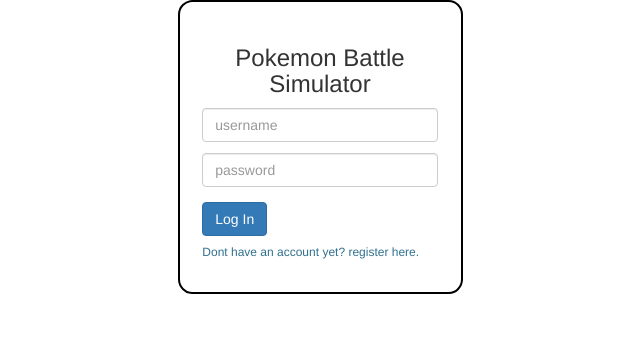
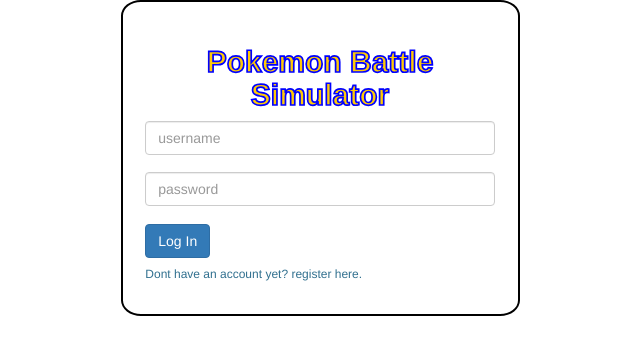
Before and after one commit to Pokemon-Battle-Simulator/Pokemon-Battle-Simulator-Frontend, an Angular app: page / in a window 1280 px wide. Shown: the top 354 px of the page, without its empty margins (320-960 px from the left). Built offline with nearby package versions, Linux system fonts and the light colour scheme.

Commit message:
style a bit

```diff
--- a/src/app/app.component.html
+++ b/src/app/app.component.html
@@ -1,7 +1,7 @@
 <div class="container">
   <!--router outlest will manages our routes based on the configuration we
   gave it in the app.module.js file-->
-  <router-outlet>
+    <router-outlet>
 
-  </router-outlet>
+    </router-outlet>
 </div>
--- a/src/app/components/authentication/authentication.component.css
+++ b/src/app/components/authentication/authentication.component.css
@@ -1,9 +1,9 @@
 .form-controller{
-  width:25% !important;
+  width:35% !important;
   margin:0 auto;
   padding:2%;
   border: solid black 2px;
-  border-radius: 5%;;
+  border-radius: 5%;
 }
 input{
   margin-bottom:5% !important;
@@ -12,3 +12,9 @@
   color:white;
   text-decoration: none;
 }
+
+.p-title{
+  -webkit-text-stroke: 1.7px blue;
+  color: #ffcb05;
+  font-weight: 800;
+}
--- a/src/app/components/authentication/authentication.component.html
+++ b/src/app/components/authentication/authentication.component.html
@@ -1,5 +1,5 @@
 <form class='form-controller' [ngStyle]='{display:getLoginDisplay()}'>
-  <h3 class='text-center'>Pokemon Battle Simulator</h3>
+  <h2 class=' p-title text-center'>Pokemon Battle Simulator</h2>
   <div class='form-group'>
     <input class='form-control' type='text' placeholder='username' name='username' [(ngModel)]='user.username'>
     <input class='form-control' type='password' placeholder='password' name='password' [(ngModel)]='user.password'>
--- a/src/app/components/main-menu/main-menu.component.css
+++ b/src/app/components/main-menu/main-menu.component.css
@@ -2,6 +2,9 @@
   text-align:center;
   font-weight:bold;
   font-size:25px;
+  -webkit-text-stroke: 1.7px blue;
+  color: #ffcb05;
+  font-weight: 800;
 }
 .card{
   border: solid black 2px;
--- a/src/app/components/pokemon-selector/pokemon-selector.component.css
+++ b/src/app/components/pokemon-selector/pokemon-selector.component.css
@@ -1,3 +1,8 @@
+h3{
+  -webkit-text-stroke: 1.7px blue;
+  color: #ffcb05;
+  font-weight: 800;
+}
 
 ul{
   list-style:none;
@@ -7,6 +12,8 @@
   border: solid black 2px;
   width: 98%;
   margin:5px auto;
+  background-color: #ffcb05;
+  color: #2a75bb;
 }
 
 h3, h4, .button-container, .img-container{
@@ -45,8 +52,8 @@
 
 .container{
   text-align:center;
-  margin-top:5%;
-  margin-bottom:3%;
+  margin-top:2%;
+  margin-bottom:2%;
 }
 
 .grid {
--- a/src/app/components/pokemon-selector/pokemon-selector.component.html
+++ b/src/app/components/pokemon-selector/pokemon-selector.component.html
@@ -1,7 +1,8 @@
 
-<h3>Pokemon Selector</h3>
+
 
 <div class="container">
+  <h3>Pokemon Selector</h3>
   <button class="btn btn-primary" (click)='cancelCharacterSelection()'>Cancel</button>
 </div>
 
```
